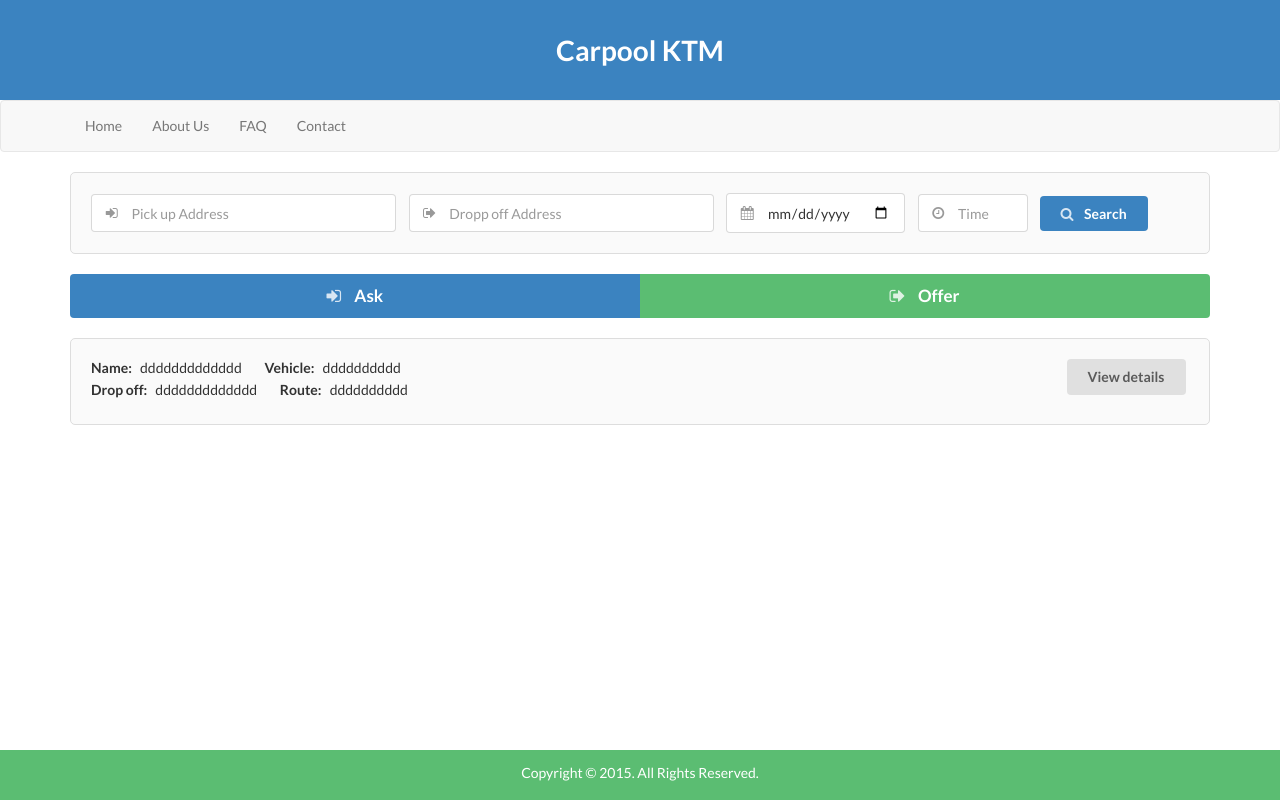
After one commit to aluck19/carpoolKathmandu, a PHP site: page /carpool-lists.html in a window 1280 px wide. The commit adds this page. Run offline with PHP 8.4, Linux system fonts and the light colour scheme.

Commit message:
search box added

```diff
--- /dev/null
+++ b/carpool-lists.html
@@ -0,0 +1,476 @@
+<html>
+	<head>
+		<meta charset="utf-8">
+		<meta http-equiv="X-UA-Compatible" content="IE=edge">
+		<meta name="viewport" content="width=device-width, initial-scale=1">
+
+		<title>Lists - Carpool KTM</title>
+
+		<!-- Main Styslesheet -->
+		<link rel="stylesheet" href="css/style.css" />
+		<!-- Bootstrap CSS -->
+		<link href="bootstrap/bootstrap.css" rel="stylesheet">
+		<!-- Font-Awesome Icons -->
+		<link href="font_awesome/css/font-awesome.css" rel="stylesheet">
+		<!-- Semantic CSS -->
+		<link href="semantic/dist/semantic.min.css" type="text/css" rel="stylesheet"/>
+		<!-- jQuery (necessary for Bootstrap's JavaScript plugins) -->
+		<script src="js/jquery.min.js"></script>
+		<script src="js/jquery.address.js"></script>
+		<!-- Semantic JS -->
+		<script src="semantic/dist/semantic.min.js" type="text/javascript" ></script>
+		<!-- HTML5 shim and Respond.js for IE8 support of HTML5 elements and media queries -->
+		<!-- WARNING: Respond.js doesn't work if you view the page via file:// -->
+		<!--[if lt IE 9]>
+		<script src="bootstrap/html5shiv.min.js"></script>
+		<script src="bootstrap/respond.min.js"></script>
+		<![endif]-->
+
+	</head>
+
+	<body>
+
+		<div id="bodyWrapper">
+
+			<header>
+				<div class="container">
+					<div class="row">
+						<div>
+							<h1>Carpool KTM</h1>
+						</div>
+					</div><!--row -->
+				</div><!--container -->
+			</header>
+
+			<nav  class="navbar navbar-default" role="navigation">
+				<div class="container">
+					<div class="row">
+						<div class="navbar-header">
+							<button type="button" class="navbar-toggle" data-toggle="collapse"
+							data-target="#example-navbar-collapse">
+								<span class="sr-only">Toggle navigation</span>
+								<span class="icon-bar"></span>
+								<span class="icon-bar"></span>
+								<span class="icon-bar"></span>
+							</button>
+						</div>
+						<div class="collapse navbar-collapse" id="example-navbar-collapse">
+							<ul class="nav navbar-nav">
+								<li>
+									<a href="index.html">Home</a>
+								</li>
+								<li>
+									<a href="#about">About Us</a>
+								</li>
+								<li>
+									<a href="#faq">FAQ</a>
+								</li>
+								<li>
+									<a href="#contact">Contact</a>
+								</li>
+							</ul>
+						</div>
+					</div><!--row -->
+				</div><!--container -->
+			</nav>
+
+			<div id="mainContent">
+				<div class="container">
+
+					<div id="CKsearch" class="row">
+						<div class="ui left icon input" style="width: 305px">
+							<input type="text" placeholder="Pick up Address">
+							<i class="Sign in icon"></i>
+						</div>
+						<div class="ui left icon input" style="width: 305px">
+							<input type="text" placeholder="Dropp off Address">
+							<i class="Sign out icon"></i>
+						</div>
+						<div class="ui left icon input">
+							<input type="date" placeholder="Date (mm/dd/yyyy)">
+							<i class="calendar icon"></i>
+						</div>
+						<div class="ui left icon input" style="width: 110px">
+							<input type="text" placeholder="Time">
+							<i class="clock icon"></i>
+						</div>
+
+						<div class="ui primary button">
+							<i class="search icon"></i> Search
+						</div>
+					</div><!-- search--->
+
+					<div id="buttomMarginOff" class="row">
+
+						<div class="ui two buttons">
+							<div class="ui primary button" id="rideButtons"  data-toggle="modal" data-target="#askRide" >
+								<i class="Sign in icon"></i> Ask
+							</div>
+							<div class="ui positive button"   id="rideButtons" data-toggle="modal" data-target="#offerRide" >
+								<i class="Sign out icon"></i> Offer
+							</div>
+						</div>
+						<!-- rideButtons -->
+							<!------------------------------- AskRide ------------------>
+							<div style="display: block;z-index: 99999;  position: absolute;">
+								<div class="modal fade" id="askRide" tabindex="-1" role="dialog"
+								aria-labelledby="myModalLabel" aria-hidden="true" >
+									<div class="modal-dialog modal-lg" >
+										<div class="modal-content" id="feedback_form_div">
+											<div class="modal-header">
+												<button type="button" class="close"
+												data-dismiss="modal" aria-hidden="true" style="
+												font-size: 30px;
+												margin-top: -5px;
+												color: red;
+												outline: 0;
+												">
+													&times;
+												</button>
+												<h4 class="modal-title" id="myModalLabel">Ask a ride</h4>
+											</div>
+											<div class="modal-body">
+
+												<form class="ui form" method="post" >
+													<div  class="two fields">
+														<div class="field">
+															<label>Name</label>
+															<div class="ui corner labeled input">
+																<input placeholder="Preferred Location" type="text" id="location"  name="location"  required="true">
+																<div class="ui corner label">
+																	<i class="asterisk icon"></i>
+																</div>
+															</div>
+														</div>
+														<div class="field">
+															<label>Vehicle Ask</label>
+															<div class="ui corner labeled input">
+																<input placeholder="Course of study" type="text" id="course"  name="course"  required="true">
+																<div class="ui corner label">
+																	<i class="asterisk icon"></i>
+																</div>
+															</div>
+														</div>
+													</div>
+													<div  class="three fields">
+														<div class="field">
+															<label>Date</label>
+															<div class="ui corner labeled input">
+																<input placeholder="Preferred Location" type="date" id="location"  name="location"  required="true">
+																<div class="ui corner label">
+																	<i class="asterisk icon"></i>
+																</div>
+															</div>
+														</div>
+														<div class="field">
+															<label>Pickup time</label>
+															<div class="ui corner labeled input">
+																<input placeholder="Course of study" type="text" id="course"  name="course"  required="true">
+																<div class="ui corner label">
+																	<i class="asterisk icon"></i>
+																</div>
+															</div>
+														</div>
+														<div class="field">
+															<label>Drop time</label>
+															<div class="ui corner labeled input">
+																<input placeholder="Course of study" type="text" id="course"  name="course"  required="true">
+																<div class="ui corner label">
+																	<i class="asterisk icon"></i>
+																</div>
+															</div>
+														</div>
+													</div>
+													<div  class="two fields">
+														<div class="field">
+															<label>Contact</label>
+															<div class="ui corner labeled input">
+																<input placeholder="Preferred Location" type="date" id="location"  name="location"  required="true">
+																<div class="ui corner label">
+																	<i class="asterisk icon"></i>
+																</div>
+															</div>
+														</div>
+														<div class="field">
+															<label>Phone number</label>
+															<div class="ui corner labeled input">
+																<input placeholder="Course of study" type="text" id="course"  name="course"  required="true">
+																<div class="ui corner label">
+																	<i class="asterisk icon"></i>
+																</div>
+															</div>
+														</div>
+													</div>
+
+													<div class="field">
+														<label>Any other comments</label>
+														<div class="ui corner labeled input">
+															<textarea name="comments" id = "comments" maxlength="1000" cols="2" rows="2"required="true"></textarea>
+															<!--<div class="ui corner label">
+															<i class="asterisk icon"></i>
+															</div>-->
+														</div>
+													</div>
+											</div>
+											<div class="modal-footer">
+												<!--<button type="button" id = "close" class="btn btn-danger" data-dismiss="modal" style="font-size: 14px; font-family: inherit; font-weight: bold;padding: 7px 18px; margin-right: 5px;">
+												Close
+												</button>-->
+												<button type="button" id="submit" class="ui submit button" name="submit">
+													Submit
+												</button>
+												<!--<input class="ui orange submit button" type = "submit" value = "Submit" name = "submit"/>-->
+											</div>
+											</form><!-- feedback form -->
+										</div><!-- /.modal-content -->
+										<div id = "success_message" class="modal-content hide">
+											<div class="modal-header">
+												<button type="button" class="close"
+												data-dismiss="modal" aria-hidden="true" style="
+												font-size: 30px;
+												margin-top: -5px;
+												color: red;
+												outline: 0;
+												" id="close_button">
+													&times;
+												</button>
+												<h4 id="messageFeedback" class="modal-title"><img style="width: 150px;" src="img/thanks.png"/>
+												<br>
+												<br>
+												<br>
+												<div>
+													Thanks for taking the time to fill out our feedback form, your opinions are important to us.
+												</div>
+												<br>
+												<br>
+												<div style="color: #000;">
+													-The MeroHostel Team
+												</div></h4>
+											</div>
+										</div>
+									</div><!-- /.modal-dialog -->
+								</div><!-- /.modal -->
+							</div>
+							<!--- end askRide -->
+
+							<!-------------------------------- offerRide ------------------------------>
+							<div style="display: block;z-index: 99999;  position: absolute;">
+								<div class="modal fade" id="offerRide" tabindex="-1" role="dialog"
+								aria-labelledby="myModalLabel" aria-hidden="true" >
+									<div class="modal-dialog modal-lg" >
+										<div class="modal-content" id="feedback_form_div">
+											<div class="modal-header">
+												<button type="button" class="close"
+												data-dismiss="modal" aria-hidden="true" style="
+												font-size: 30px;
+												margin-top: -5px;
+												color: red;
+												outline: 0;
+												">
+													&times;
+												</button>
+												<h4 class="modal-title" id="myModalLabel">Offer a ride</h4>
+											</div>
+											<div class="modal-body">
+
+												<form class="ui form" method="post" >
+													<div  class="two fields">
+														<div class="field">
+															<label>Name</label>
+															<div class="ui corner labeled input">
+																<input placeholder="Preferred Location" type="text" id="location"  name="location"  required="true">
+																<div class="ui corner label">
+																	<i class="asterisk icon"></i>
+																</div>
+															</div>
+														</div>
+														<div class="field">
+															<label>Vehicle Ask</label>
+															<div class="ui corner labeled input">
+																<input placeholder="Course of study" type="text" id="course"  name="course"  required="true">
+																<div class="ui corner label">
+																	<i class="asterisk icon"></i>
+																</div>
+															</div>
+														</div>
+													</div>
+													<div  class="three fields">
+														<div class="field">
+															<label>Date</label>
+															<div class="ui corner labeled input">
+																<input placeholder="Preferred Location" type="date" id="location"  name="location"  required="true">
+																<div class="ui corner label">
+																	<i class="asterisk icon"></i>
+																</div>
+															</div>
+														</div>
+														<div class="field">
+															<label>Pickup time</label>
+															<div class="ui corner labeled input">
+																<input placeholder="Course of study" type="text" id="course"  name="course"  required="true">
+																<div class="ui corner label">
+																	<i class="asterisk icon"></i>
+																</div>
+															</div>
+														</div>
+														<div class="field">
+															<label>Drop time</label>
+															<div class="ui corner labeled input">
+																<input placeholder="Course of study" type="text" id="course"  name="course"  required="true">
+																<div class="ui corner label">
+																	<i class="asterisk icon"></i>
+																</div>
+															</div>
+														</div>
+													</div>
+													<div  class="two fields">
+														<div class="field">
+															<label>Contact</label>
+															<div class="ui corner labeled input">
+																<input placeholder="Preferred Location" type="date" id="location"  name="location"  required="true">
+																<div class="ui corner label">
+																	<i class="asterisk icon"></i>
+																</div>
+															</div>
+														</div>
+														<div class="field">
+															<label>Phone number</label>
+															<div class="ui corner labeled input">
+																<input placeholder="Course of study" type="text" id="course"  name="course"  required="true">
+																<div class="ui corner label">
+																	<i class="asterisk icon"></i>
+																</div>
+															</div>
+														</div>
+													</div>
+
+													<div class="field">
+														<label>Any other comments</label>
+														<div class="ui corner labeled input">
+															<textarea name="comments" id = "comments" maxlength="1000" cols="2" rows="2"required="true"></textarea>
+															<!--<div class="ui corner label">
+															<i class="asterisk icon"></i>
+															</div>-->
+														</div>
+													</div>
+											</div>
+											<div class="modal-footer">
+												<!--<button type="button" id = "close" class="btn btn-danger" data-dismiss="modal" style="font-size: 14px; font-family: inherit; font-weight: bold;padding: 7px 18px; margin-right: 5px;">
+												Close
+												</button>-->
+												<button type="button" id="submit" class="ui submit button" name="submit">
+													Submit
+												</button>
+												<!--<input class="ui orange submit button" type = "submit" value = "Submit" name = "submit"/>-->
+											</div>
+											</form><!-- feedback form -->
+										</div><!-- /.modal-content -->
+										<div id = "success_message" class="modal-content hide">
+											<div class="modal-header">
+												<button type="button" class="close"
+												data-dismiss="modal" aria-hidden="true" style="
+												font-size: 30px;
+												margin-top: -5px;
+												color: red;
+												outline: 0;
+												" id="close_button">
+													&times;
+												</button>
+												<h4 id="messageFeedback" class="modal-title"><img style="width: 150px;" src="img/thanks.png"/>
+												<br>
+												<br>
+												<br>
+												<div>
+													Thanks for taking the time to fill out our feedback form, your opinions are important to us.
+												</div>
+												<br>
+												<br>
+												<div style="color: #000;">
+													-The MeroHostel Team
+												</div></h4>
+											</div>
+										</div>
+									</div><!-- /.modal-dialog -->
+								</div><!-- /.modal -->
+							</div>
+							<!-- offer Ride -->
+
+						</div><!-- first row------------------------ -->
+
+						<div class="row" id="carpoolLists">
+							<div class="ui middle aligned divided list">
+
+								<div class="item">
+									<div class="right floated content">
+										<div class="ui button">
+											View details
+										</div>
+									</div>
+									<div class="content">
+										<div  class="CKtwofields">
+											<div class="field">
+												<label>Name: &nbsp; </label>
+												<div class="ui corner labeled input">
+													<p>
+														ddddddddddddd
+													</p>
+												</div>
+											</div>
+											<div class="field">
+												<label>Vehicle: &nbsp;</label>
+												<div class="ui corner labeled input">
+													<p>
+														dddddddddd
+													</p>
+												</div>
+											</div>
+										</div>
+										<div  class="CKtwofields">
+											<div class="field">
+												<label>Drop off: &nbsp; </label>
+												<div class="ui corner labeled input">
+													<p>
+														ddddddddddddd
+													</p>
+												</div>
+											</div>
+											<div class="field">
+												<label>Route: &nbsp;</label>
+												<div class="ui corner labeled input">
+													<p>
+														dddddddddd
+													</p>
+												</div>
+											</div>
+										</div>
+									</div>
+								</div>
+								<!-- item --->
+							</div>
+						</div>
+
+					</div><!---- carpoolLists --- >
+					</div><!-- container -->
+				</div><!-- mainContent -->
+
+				<footer>
+					<div class="container">
+						<div class="row">
+							<div id="liscene">
+								<p>
+									Copyright &copy; 2015. All Rights Reserved.
+								</p>
+							</div>
+						</div><!-- row -->
+					</div><!-- container -->
+				</footer>
+
+			</div><!-- bodyWrapper -->
+
+			<!-- Main Script -->
+			<script src="js/mainScript.js"></script>
+			<!-- Include all compiled plugins (below), or include individual files as needed -->
+			<script src="bootstrap/bootstrap.js"></script>
+
+	</body>
+</html>
--- a/css/style.css
+++ b/css/style.css
@@ -117,6 +117,22 @@ a.paginate_button.current {
 .ui.vertical.divider {
 	height: 125px;
 }
+div#mainContent .container {
+	margin-bottom: 20px;
+}
+#CKsearch {
+	background-color: #fafafa;
+	padding: 20px;
+	margin: 10px 0px 20px;
+	border-radius: 5px;
+	border: 1px solid #ddd;
+}
+#CKsearch .ui.left.icon.input {
+	margin-right: 10px;
+}
+#buttomMarginOff {
+	margin: 0;
+}
 #rideButtons {
 	font-size: 17px;
 }
@@ -128,6 +144,19 @@ a.paginate_button.current {
 	border: 1px solid #ddd;
 }
 #carpoolDetails .field {
-    margin-bottom: 10px;
-    font-size: 16px;
+	margin-bottom: 10px;
+	font-size: 16px;
 }
+#carpoolLists {
+	background-color: #fafafa;
+	padding: 20px;
+	margin: 20px 0px 0px 0px;
+	border-radius: 5px;
+	border: 1px solid #ddd;
+}
+.CKtwofields .field {
+	display: inline-block;
+}
+.CKtwofields .field:last-child {
+	margin-left: 20px;
+}
```
Also changed, not shown: carpool-details.html (renamed from details.html, +26 -1 lines), index.html (+26 -1 lines).
